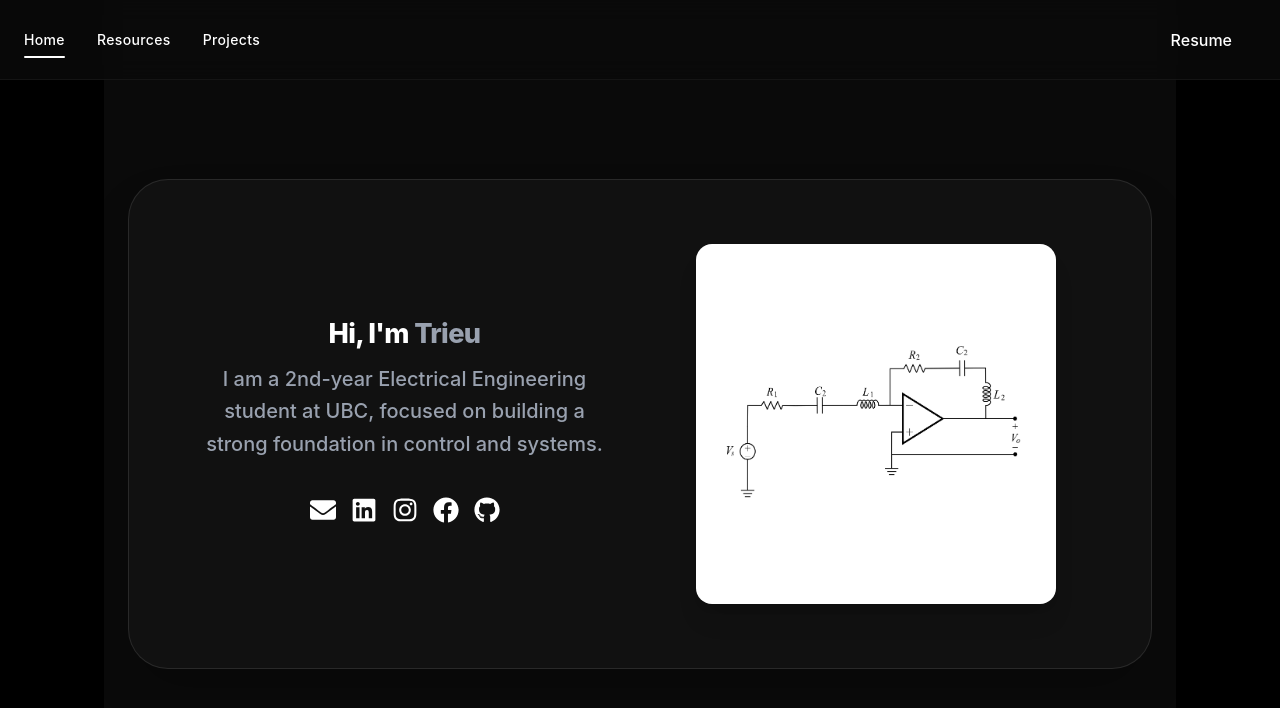
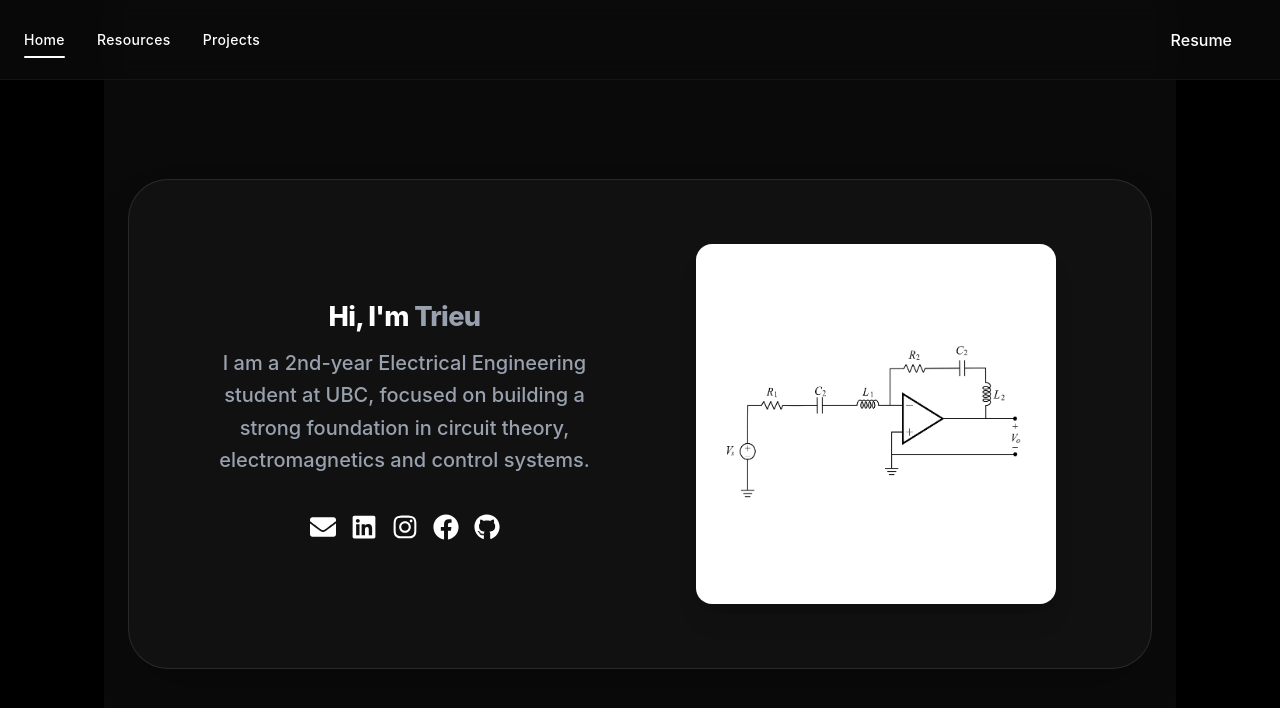
Before and after one commit to ttrieu2025/personal-website, a React (Vite) app: page / in a window 1280 px wide. Shown: the top 708 px of the page. Built offline with nearby package versions, Linux system fonts and the light colour scheme.

Commit message:
fix: Fix Intro

```diff
--- a/src/Pages/Home.jsx
+++ b/src/Pages/Home.jsx
@@ -17,7 +17,7 @@ function Home() {
             </h2>
             <p className="text-lg md:text-xl leading-relaxed text-gray-400 font-medium">
               I am a 2nd-year Electrical Engineering student at UBC,
-              focused on building a strong foundation in control and systems.
+              focused on building a strong foundation in circuit theory, electromagnetics and control systems.
             </p>
           </div>
 
```
